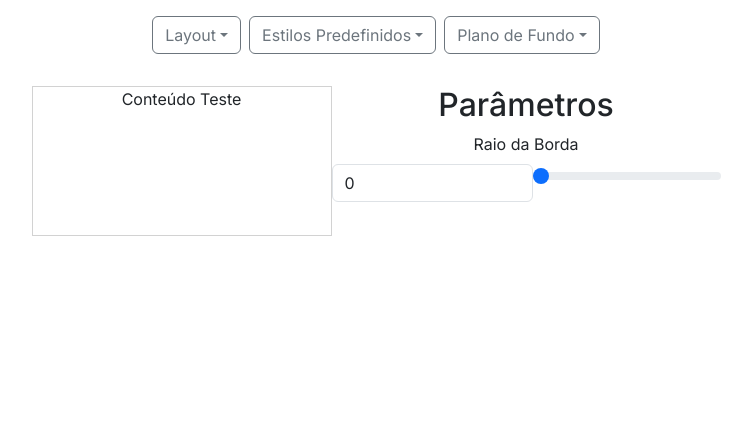
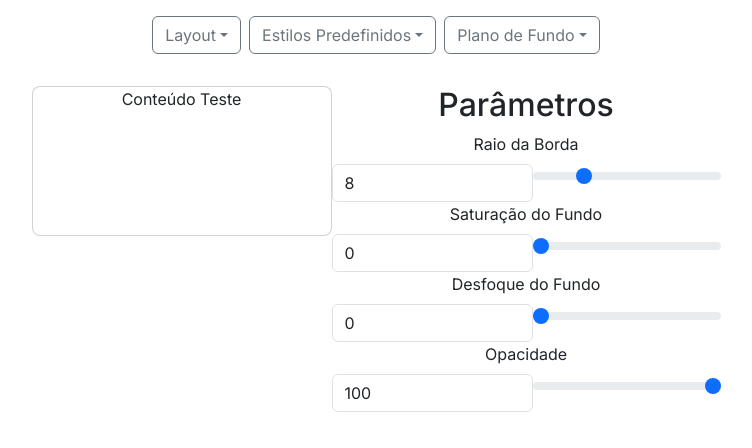
Before and after one commit to DiRezze/blinding-style, a React (Vite) app: page / in a window 1280 px wide. Shown: the top 448 px of the page, without its empty margins (264-1016 px from the left). Built offline with nearby package versions, Linux system fonts and the light colour scheme.

Commit message:
Add: Backdrop filter params

```diff
--- a/src/App.jsx
+++ b/src/App.jsx
@@ -7,10 +7,10 @@ import ParamSelector from './components/paramControl';
 
 function App() {
   const [cssValues, setCssValues] = useState({
-    borderRadius: 0,
-    width: 200,
-    height: 100,
-    backgroundColor: 'lightblue'
+    borderRadius: 8,
+    blur: 0,
+    saturation: 0,
+    opacity: 100
   });
 
   const handleCssChange = (property, value) => {
@@ -25,7 +25,15 @@ function App() {
       <ToolBar />
       <div className='d-flex flex-row app-main-frame' id='app-box'>
         <div>
-          <div className='card' id='app-card' style={{ borderRadius: `${cssValues.borderRadius}px`}}
+          <div
+            className='card'
+            id='app-card'
+            style={{
+              borderRadius: `${cssValues.borderRadius}px`,
+              opacity: `${cssValues.opacity}%`,
+              backdropFilter: `blur(${cssValues.blur}px) saturation(${`cssValues.saturaion`}%)`
+
+            }}
           >Conteúdo Teste</div>
         </div>
         <div>
@@ -39,6 +47,33 @@ function App() {
             value={cssValues.borderRadius}
             handleCssChange={handleCssChange}
           />
+          <ParamSelector
+            label="Saturação do Fundo"
+            min={0}
+            max={250}
+            setId="saturationRange"
+            property="saturation"
+            value={cssValues.saturation}
+            handleCssChange={handleCssChange}
+          />
+          <ParamSelector
+            label="Desfoque do Fundo"
+            min={0}
+            max={100}
+            setId="blurRange"
+            property="blur"
+            value={cssValues.blur}
+            handleCssChange={handleCssChange}
+          />
+          <ParamSelector
+            label="Opacidade"
+            min={0}
+            max={100}
+            setId="opacityRange"
+            property="opacity"
+            value={cssValues.opacity}
+            handleCssChange={handleCssChange}
+          />
         </div>
       </div>
     </main>
```
